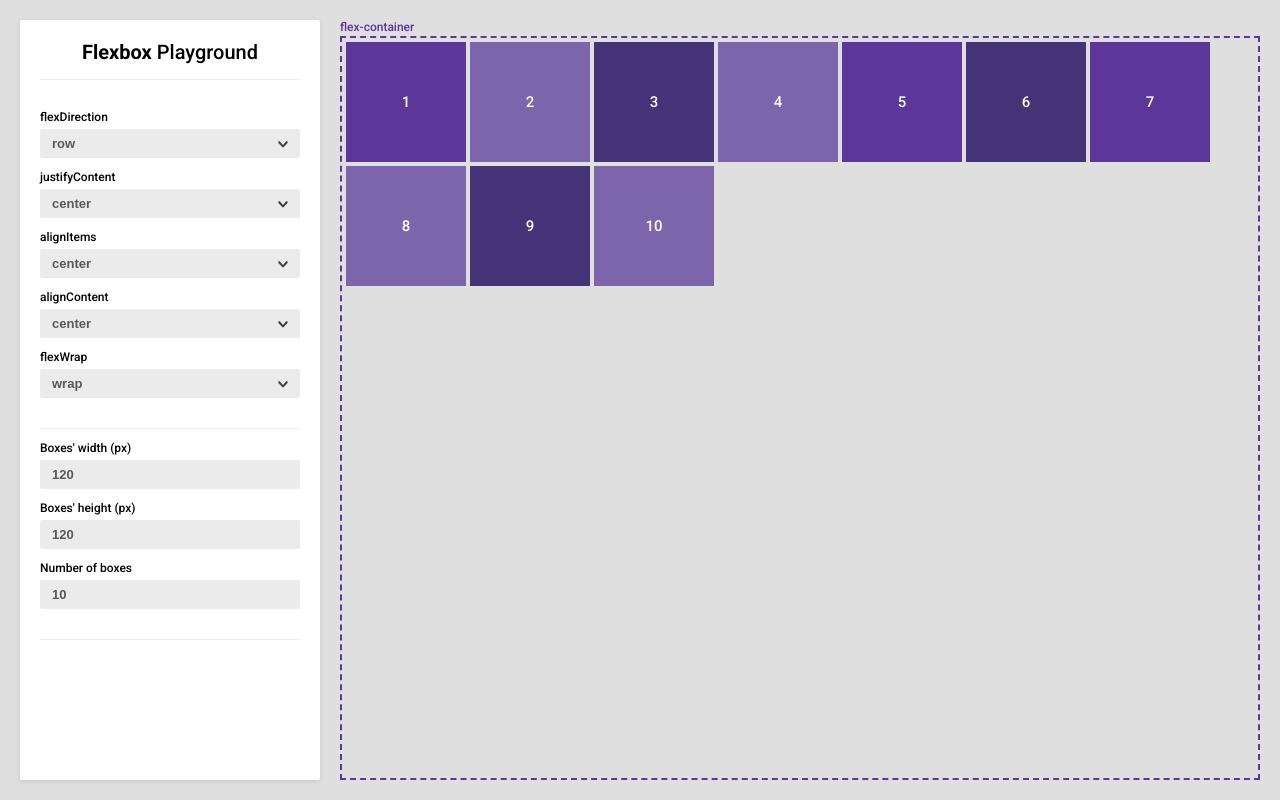
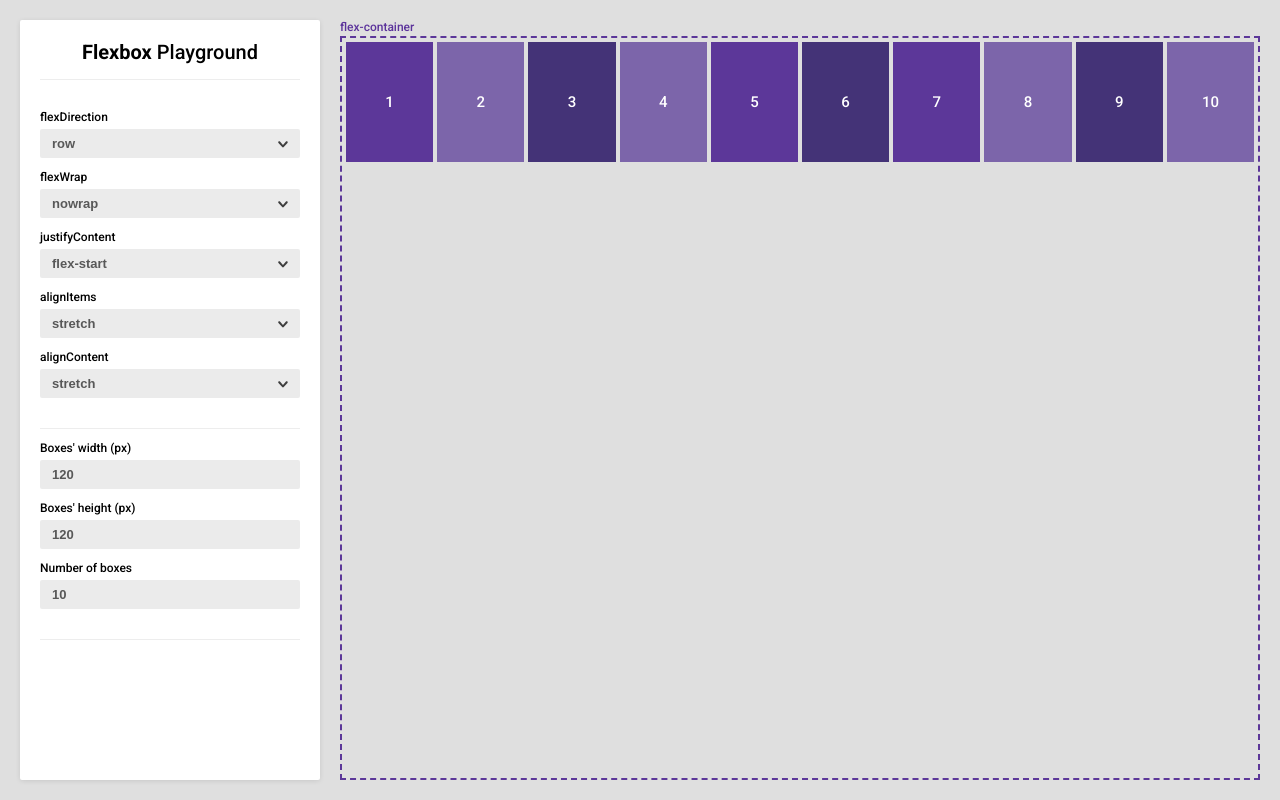
Before and after one commit to react-medellin/flexbox-playground, a React (Create React App) app: page / in a window 1280 px wide. Built offline with nearby package versions, Linux system fonts and the light colour scheme.

Commit message:
Fix and improve flex properties and values (#47)
* add numbers to boxes

* add myself to contributors

* fix and improve flex properties and values

```diff
--- a/src/App.js
+++ b/src/App.js
@@ -1,7 +1,7 @@
-import React, { Component } from 'react';
-import { FlexBox } from './FlexBox';
-import { FlexOptions } from './FlexOptions';
-import styled from 'styled-components';
+import React, { Component } from "react";
+import { FlexBox } from "./FlexBox";
+import { FlexOptions } from "./FlexOptions";
+import styled from "styled-components";
 
 const Container = styled.div`
   height: 100vh;
@@ -15,26 +15,26 @@ class App extends Component {
     super(props);
 
     this.state = {
-      flexDirection: 'row',
-      justifyContent: 'flex-start',
-      alignItems: 'center',
-      alignContent: 'flex-start',
-      flexWrap: 'wrap',
+      flexDirection: "row",
+      flexWrap: "nowrap",
+      justifyContent: "flex-start",
+      alignItems: "stretch",
+      alignContent: "stretch",
       width: 120,
       height: 120,
       numberBoxes: 10
-    }
+    };
   }
 
-  onChange = (e) => {
+  onChange = e => {
     const target = e.target;
     const value = target.value;
     const name = target.name;
 
     this.setState({
       [name]: value
-    })
-  }
+    });
+  };
 
   render() {
     return (
--- a/src/FlexBox.js
+++ b/src/FlexBox.js
@@ -1,6 +1,6 @@
-import React from 'react';
-import { Box } from './Box';
-import styled from 'styled-components';
+import React from "react";
+import { Box } from "./Box";
+import styled from "styled-components";
 
 const FlexAreaWrapper = styled.div`
   width: calc(100% - 300px);
--- a/src/FlexOptions.js
+++ b/src/FlexOptions.js
@@ -1,14 +1,15 @@
-import React from 'react';
-import { PropTypes } from 'prop-types';
-import styled from 'styled-components';
+import React from "react";
+import { PropTypes } from "prop-types";
+import styled from "styled-components";
 import {
   flexDirectionOptions,
-  justifyContentOptions,alignItemsOptions,
-  alignContentOptions,
-  flexWrapOptions
-} from './options';
-import { Select } from './Select';
-import { ControllInput } from './ControllInput';
+  flexWrapOptions,
+  justifyContentOptions,
+  alignItemsOptions,
+  alignContentOptions
+} from "./options";
+import { Select } from "./Select";
+import { ControllInput } from "./ControllInput";
 
 const ControllsContainer = styled.div`
   min-width: 300px;
@@ -17,7 +18,7 @@ const ControllsContainer = styled.div`
   background-color: #fff;
   border-radius: 2px;
   box-sizing: border-box;
-  box-shadow: 0 1px 5px 0 rgba(0,0,0,.1);
+  box-shadow: 0 1px 5px 0 rgba(0, 0, 0, 0.1);
 `;
 
 const ControllsSection = styled.div`
@@ -33,19 +34,21 @@ const Headline = styled.div`
   padding-bottom: 15px;
 `;
 
-export const FlexOptions = ({
-  numberBoxes,
-  onChange,
-  width,
-  height
-}) => (
+export const FlexOptions = ({ numberBoxes, onChange, width, height }) => (
   <ControllsContainer>
     <ControllsSection>
-      <Headline><strong>Flexbox</strong> Playground</Headline>
+      <Headline>
+        <strong>Flexbox</strong> Playground
+      </Headline>
       <Select
         name="flexDirection"
         onChange={onChange}
         dataSource={flexDirectionOptions}
+      />
+      <Select
+        name="flexWrap"
+        onChange={onChange}
+        dataSource={flexWrapOptions}
       />
       <Select
         name="justifyContent"
@@ -61,11 +64,6 @@ export const FlexOptions = ({
         name="alignContent"
         onChange={onChange}
         dataSource={alignContentOptions}
-      />
-      <Select
-        name="flexWrap"
-        onChange={onChange}
-        dataSource={flexWrapOptions}
       />
     </ControllsSection>
     <ControllsSection>
@@ -91,10 +89,9 @@ export const FlexOptions = ({
   </ControllsContainer>
 );
 
-
 FlexOptions.propTypes = {
   numberBoxes: PropTypes.number.isRequired,
   onChange: PropTypes.func.isRequired,
   width: PropTypes.number.isRequired,
   height: PropTypes.number.isRequired
-}
+};
--- a/src/options.js
+++ b/src/options.js
@@ -1,38 +1,34 @@
 export const flexDirectionOptions = [
-  'row',
-  'row-reverse',
-  'column',
-  'column-reverse'
+  "row",
+  "row-reverse",
+  "column",
+  "column-reverse"
 ];
 
+export const flexWrapOptions = ["nowrap", "wrap", "wrap-reverse"];
+
 export const justifyContentOptions = [
-  'center',
-  'flex-start',
-  'flex-end',
-  'left',
-  'right',
-  'space-between',
-  'space-around',
-  'space-evenly'
+  "flex-start",
+  "flex-end",
+  "center",
+  "space-between",
+  "space-around",
+  "space-evenly"
 ];
 
 export const alignItemsOptions = [
-  'center',
-  'flex-start',
-  'flex-end',
+  "stretch",
+  "flex-start",
+  "flex-end",
+  "center",
+  "baseline"
 ];
 
 export const alignContentOptions = [
-  'center',
-  'flex-end',
-  'flex-start',
-  'space-between',
-  'space-around',
-  'space-evenly'
+  "stretch",
+  "flex-start",
+  "flex-end",
+  "center",
+  "space-between",
+  "space-around"
 ];
-
-export const flexWrapOptions = [
-  'wrap',
-  'nowrap',
-  'wrap-reverse'
-];
```
Also changed, not shown: src/Box.js (+5 -5 lines).
